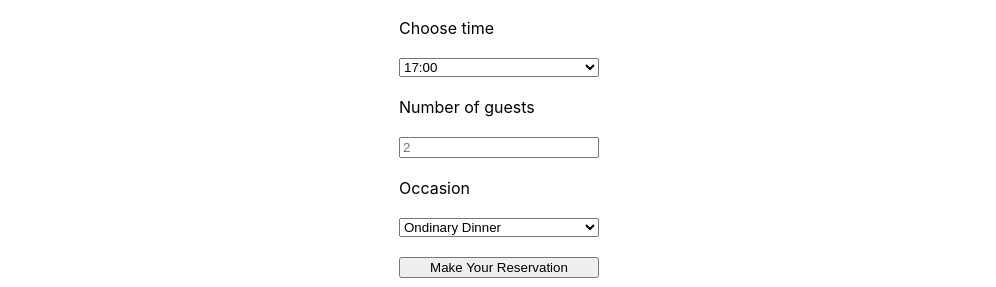
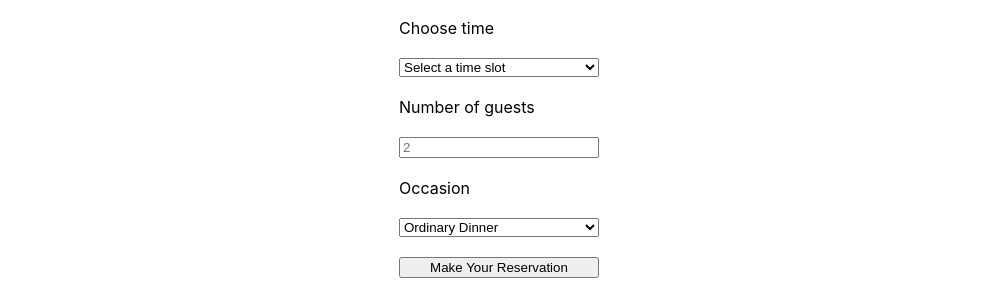
Before and after one commit to Ti-nick/ReactJS_Demo_Restaurant_Coursera, a React (Create React App) app in the folder final-project/: page /booking in a window 1280 px wide. Shown: the part 263-550 px from the top of the page, without its empty margins (141-1137 px from the left). Built offline with nearby package versions, Linux system fonts and the light colour scheme.

Commit message:
finished the test part

```diff
--- a/final-project/src/BookingForm.js
+++ b/final-project/src/BookingForm.js
@@ -6,7 +6,7 @@ import { submitAPI } from "./mockAPI";
 import { Route, useNavigate } from "react-router-dom";
 
 export function initializeTimes() {
-    return ["17:00","18:00","19:00","20:00","21:00","22:00"];
+    return ["Select a time slot"];
 }
 
 export function updateTimes(state, action){
@@ -47,14 +47,11 @@ export default function BookingForm(){
 
     const handleSubmit = (e) => {
         e.preventDefault();
-        alert("You have reserve the table successfully!!See you soon!!");
+        alert("You have reserved the table successfully! See you soon!");
+        const formData = { date, time, numberGuest, occasion };
+        submitForm(formData);
         clearForm();
-
-        const formData = { date: date, time: time, numberGuest: numberGuest, occasion: occasion}
-        console.log(formData)
-        submitAPI(formData)
-
-        navigate('/bookingconfirm')
+        navigate('/bookingconfirm');
     }
 
     return (
@@ -69,7 +66,7 @@ export default function BookingForm(){
                 <input value={numberGuest} onChange={(e)=> setNumberGuest(e.target.value)} type="number" placeholder="2" min="1" max="10" id="guests" required/>
                 <label htmlFor="occasion">Occasion</label>
                 <select value={occasion} onChange={(e)=> setOccasion(e.target.value)} id="occasion" required>
-                    <option value="Ondinary Dinner">Ondinary Dinner</option>
+                    <option value="Ordinary Dinner">Ordinary Dinner</option>
                     <option value="Birthday">Birthday</option>
                     <option value="Anniversary">Anniversary</option>
                 </select>
```
Also changed, not shown: 1 other file (tests, documents, lock files or other folders).
